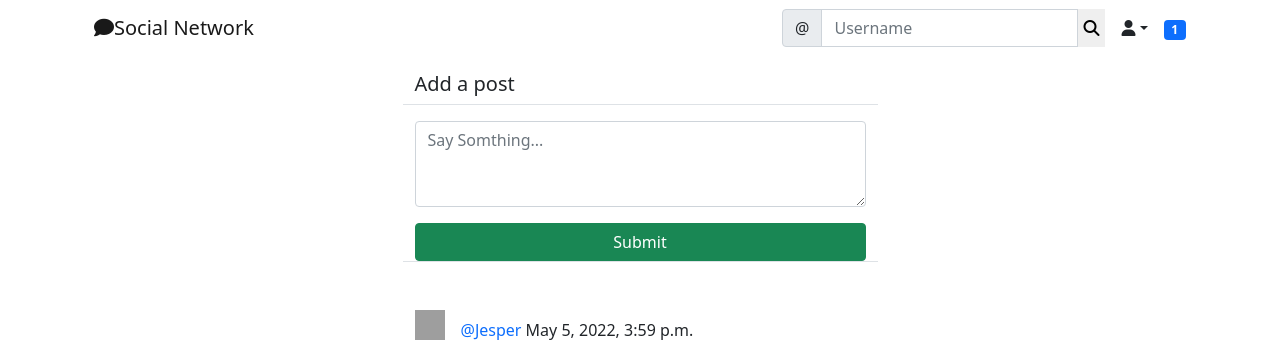
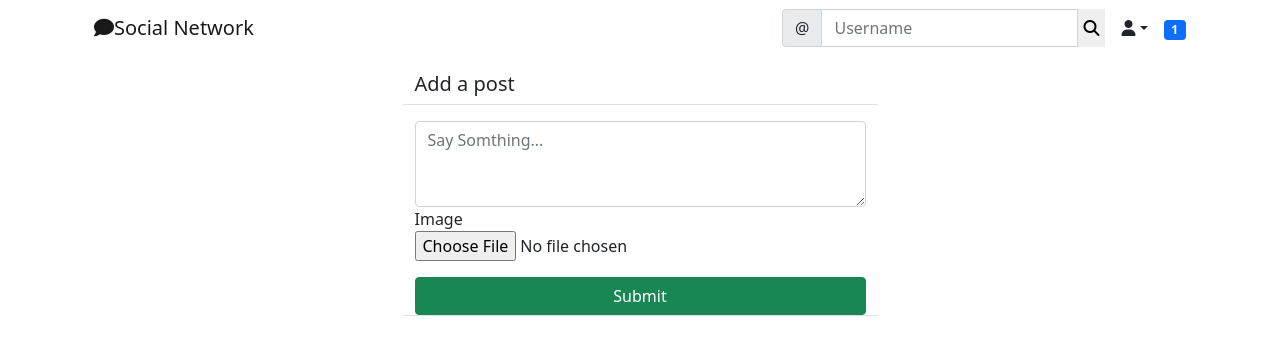
Before and after one commit to LoneHilke/social-media-app, a Django app: page /social/ in a window 1280 px wide. Shown: the top 341 px of the page. Run offline with Django 4.2, Linux system fonts and the light colour scheme; a user stored in the database is signed in; data comes from the database, SQL or seed files in the repository; both versions use the stored data as it was after the commit; data that the repository does not hold is empty; some libraries are stand-ins or nearby versions; grey boxes are pictures that could not be loaded.

Commit message:
part 13
part 13

Co-Authored-By: Qvisty <18654175+qvisty@users.noreply.github.com>

```diff
--- a/socialnetwork/social/forms.py
+++ b/socialnetwork/social/forms.py
@@ -9,9 +9,11 @@
             'placeholder': 'Say Somthing...',
         })
     )
+    image = forms.ImageField(required=False)
+
     class Meta:
         model = Post
-        fields = ['body']
+        fields = ['body', 'image']
 
 class CommentForm(forms.ModelForm):
     comment = forms.CharField(
--- a/socialnetwork/social/models.py
+++ b/socialnetwork/social/models.py
@@ -7,6 +7,7 @@
 
 class Post(models.Model):
     body = models.TextField()
+    image = models.ImageField(upload_to='uploads/post_photos', blank=True, null=True)
     created_on = models.DateTimeField(default=timezone.now)
     author = models.ForeignKey(User, on_delete=models.CASCADE)
     likes = models.ManyToManyField(User, blank=True, related_name='likes')
--- a/socialnetwork/social/templates/social/post_edit.html
+++ b/socialnetwork/social/templates/social/post_edit.html
@@ -16,7 +16,7 @@
 
     <div class="row justify-content-center mt-3 mb-5">
         <div class="col-md-5 col-sm-12 border-bottom">
-            <form method="Post">
+            <form method="Post" enctype="multipart/form-data">
                 {% csrf_token %}
                 {{ form | crispy }}
                 <div class="d-grid gab-2">
--- a/socialnetwork/social/templates/social/post_list.html
+++ b/socialnetwork/social/templates/social/post_list.html
@@ -11,7 +11,7 @@
 
     <div class="row justify-content-center mt-3 mb-5">
         <div class="col-md-5 col-sm-12 border-bottom">
-            <form method="Post">
+            <form method="Post" enctype="multipart/form-data">
                 {% csrf_token %}
                 {{ form | crispy }}
                 <div class="d-grid gab-2">
@@ -34,6 +34,9 @@
             </div>
 
             <div class="position-relative">
+                {% if post.image %}
+                <img src="{{ post.image.url }}" class="post-image" />
+                {% endif %}
                 <p>{{ post.body }}</p>
                 <a href="{% url 'post-detail' post.pk %}" class="stretched-link"></a>
             </div>
--- a/socialnetwork/social/templates/social/profile.html
+++ b/socialnetwork/social/templates/social/profile.html
@@ -82,6 +82,9 @@
             </div>
 
             <div class="position-relative">
+                {% if post.image %}
+                <img src="{{ post.image.url }}" class="post-image" />
+                {% endif %}
                 <p>{{ post.body }}</p>
                 <a href="{% url 'post-detail' post.pk %}" class="stretched-link"></a>
             </div>
--- a/socialnetwork/social/views.py
+++ b/socialnetwork/social/views.py
@@ -27,8 +27,11 @@
         return render(request, 'social/post_list.html', context)
 
     def post(self, request, *args, **kwargs):
-        posts = Post.objects.all().order_by('-created_on')
-        form = PostForm(request.POST)
+        logged_in_user = request.user
+        posts = Post.objects.filter(
+            author__profile__followers__in=[logged_in_user.id]
+        ).order_by('-created_on')
+        form = PostForm(request.POST, request.FILES)
 
         if form.is_valid():
             new_post = form.save(commit=False)
--- a/socialnetwork/static/style.css
+++ b/socialnetwork/static/style.css
@@ -19,6 +19,13 @@
 .post-img {
     float: left;
     margin-right: 1rem;
+}
+
+.post-image {
+    max-width: 25%;
+    height: auto;
+    border-radius: 10px;
+    margin-bottom: 10px;
 }
 
 .child-comment {
```
Also changed, not shown: socialnetwork/db.sqlite3, socialnetwork/media/uploads/post_photos/solnedgang.jpg (added), socialnetwork/social/migrations/0012_post_image.py (added), socialnetwork/social/migrations/0013_alter_post_image.py (added).
